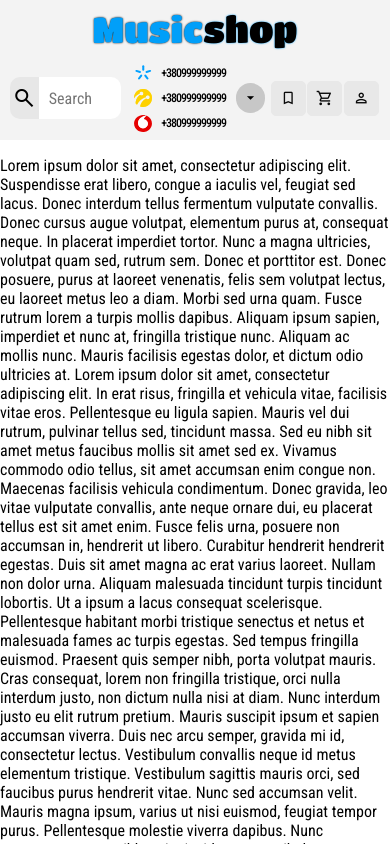
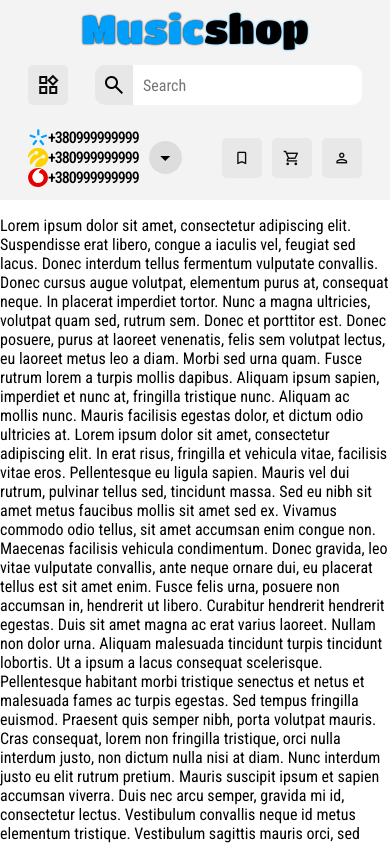
Before and after one commit to DryhaAndrii/music-shop, a Next.js app in the folder frontend/: page / in a window 390 px wide. Shown: the top 844 px of the page. Built offline with nearby package versions, Linux system fonts and the light colour scheme.

Commit message:
mobile adaptation work

```diff
--- a/frontend/app/components/header/header.tsx
+++ b/frontend/app/components/header/header.tsx
@@ -5,16 +5,23 @@ import Contacts from "./headerComponents/contacts/contacts";
 
 import styles from "./styles.module.scss";
 import Cart from "./headerComponents/cart/cart";
+import MyButton from "@/app/uiComponents/myButton/myButton";
 
 function Header() {
     return (
 
         <header className={styles.header}>
             <div className="container">
-                <div className={styles.wrapper} >
+                <div className={styles.outerWrapper} >
                     <Logo />
-                    <div className={styles.wrappingWrapper}>
+                    <div className={styles.innerWrapper}>
+                        <MyButton>
+                            <span className="material-symbols-outlined">widgets</span>
+                        </MyButton>
                         <Search />
+
+                    </div>
+                    <div className={styles.innerWrapper}>
                         <Contacts />
                         <Cart />
                     </div>
--- a/frontend/app/components/header/styles.module.scss
+++ b/frontend/app/components/header/styles.module.scss
@@ -5,7 +5,7 @@
     position: sticky;
     top: 0;
 
-    .wrapper {
+    .outerWrapper {
         width: 100%;
         height: 100%;
         display: flex;
@@ -40,15 +40,15 @@
             }
         }
 
-        .wrappingWrapper {
+        .innerWrapper {
+            width: 40%;
+            height: 100%;
             display: flex;
-            height: 100%;
-            width: 75%;
-            justify-content: space-between;
+            justify-content: space-evenly;
             align-items: center;
 
             .search {
-                width: 50%;
+                width: 80%;
                 height: 50%;
                 display: flex;
                 align-items: center;
@@ -88,12 +88,8 @@
                     cursor: pointer;
                     transition: all 0.1s;
 
-                    &:hover {
-                        box-shadow: inset 0 0 2px 1px rgb(0 0 0 / 60%);
-                    }
-
                     &:active {
-                        box-shadow: inset 0 0 4px 2px rgb(0 0 0 / 60%);
+                        box-shadow: inset 4px 4px 12px #c5c5c5, inset -4px -4px 12px #ffffff;
                     }
 
                 }
@@ -104,7 +100,7 @@
                 align-items: center;
                 justify-content: space-around;
 
-                width: 20%;
+                width: 40%;
                 height: 90%;
                 position: relative;
 
@@ -152,7 +148,7 @@
                     padding: 0px;
                     border-radius: 100px;
                     border: none;
-                    background-color: #c7c7c7;
+                    background-color: #dddddd;
                     cursor: pointer;
 
                     span {
@@ -213,31 +209,28 @@
             .cart {
                 justify-content: space-evenly;
                 align-items: center;
-                width: 20%;
+                width: 40%;
                 height: 100%;
                 display: flex;
             }
         }
-
     }
 }
 
 @media (max-width: 1200px) {
     .header {
-        .wrapper {
+        .outerWrapper {
             .logo {
                 h1 {
                     font-size: 3vw;
                 }
             }
 
-            .wrappingWrapper {
-                width: 78%;
+            .innerWrapper {
 
-                .search {}
 
                 .contacts {
-                    width: 28%;
+                    width: 55%;
 
                     .phones {
                         .phone {
@@ -266,6 +259,8 @@
             }
 
 
+
+
         }
     }
 }
@@ -273,120 +268,106 @@
 @media (max-width: 768px) {
     .header {
         position: unset;
-        height: 140px;
+        height: 200px;
 
-        .wrapper {
+        .outerWrapper {
             flex-direction: column;
+            justify-content: space-evenly;
 
             .logo {
-                height: 40%;
+                height: 15%;
                 width: 100%;
 
                 h1 {
                     width: auto;
-                    font-size: 36px;
+                    font-size: 40px;
                 }
             }
 
-            .wrappingWrapper {
-                height: 60%;
-                width: 100%;
+
+            .innerWrapper {
+                justify-content: space-between;
+                width: 80%;
+                height: 30%;
 
                 .search {
-                    width: 40%;
+                    width: 80%;
+                    height: 40px;
 
                     button {
                         width: 40px;
                     }
+
+                    input {
+                        width: 90%;
+                    }
                 }
 
+
                 .contacts {
-                    width: 35%;
+                    justify-content: flex-start;
+                    height: 100%;
+                    width: 45%;
+
+                    .phones {
+                        width: auto;
+                        margin-right: 10px;
+                        .phone {
+                            height: 33%;
+                            justify-content: flex-start;
+                        }
+                    }
+
+                    .toggleButton {
+                        height: 33px;
+                        width: 33px;
+                    }
+                }
+
+                .cart {
+                    justify-content: flex-end;
+                    width: 45%;
+
+                    button {
+                        margin-left: 10px;
+                        width: 40px;
+                        height: 40px;
+                    }
                 }
             }
         }
     }
 }
 
-@media (max-width: 566px) {
+@media (max-width: 466px) {
     .header {
-        .wrapper {
-            .logo {
-                h1 {}
-            }
-
-            .wrappingWrapper {
-                .search {
-                    width: 30%;
-                    button {}
-                }
+        .outerWrapper {
+            .innerWrapper {
+                width: 90%;
 
                 .contacts {
-                    width: 38%;
+                    width: 50%;
+
                     .phones {
                         .phone {
-                            font-size: 12px;
                             letter-spacing: -1px;
-                            img{
-                                height: 85%;
-                            }
-                        }
-                    }
-
-                    .toggleButton {
-                        display: flex;
-                        justify-content: center;
-                        align-items: center;
-                        width: 30px;
-                        height: 30px;
-
-                        span {
-                            font-size: 18px;
-                            width: 100%;
-                            height: 100%;
-                            display: flex;
-                            justify-content: center;
-                            align-items: center;
                         }
                     }
                 }
 
                 .cart {
-                    width: 30%;
-
+                    width: 50%;
                 }
             }
         }
     }
 }
 
-
-@media (max-width: 366px) {
+@media (max-width: 340px) {
     .header {
-        .wrapper {
-            .logo {
-                h1 {}
-            }
-
-            .wrappingWrapper {
-
-
-                .contacts {
-
-
-                    .toggleButton {
-                        width: 25px;
-                        height: 25px;
-                    }
-                }
-
-                .cart {
-                    button{
-                        width: 30px;
-                        height: 30px;
-                    }
-
-                }
+        .outerWrapper {
+            .innerWrapper {
+                width: 100%;
             }
         }
     }
--- a/frontend/app/globals.css
+++ b/frontend/app/globals.css
@@ -3,12 +3,30 @@
     width: 90%;
     margin: 0 auto;
 }
-body{
+
+body {
     margin: 0px;
 }
 
+input,
+textarea,
+button,
+select,
+a {
+    -webkit-tap-highlight-color: transparent;
+}
+
+button {
+    -webkit-touch-callout: none;
+    -webkit-user-select: none;
+    -khtml-user-select: none;
+    -moz-user-select: none;
+    -ms-user-select: none;
+    user-select: none;
+}
+
 @media (max-width: 768px) {
-    .container{
+    .container {
         width: 95%;
     }
 }
```
